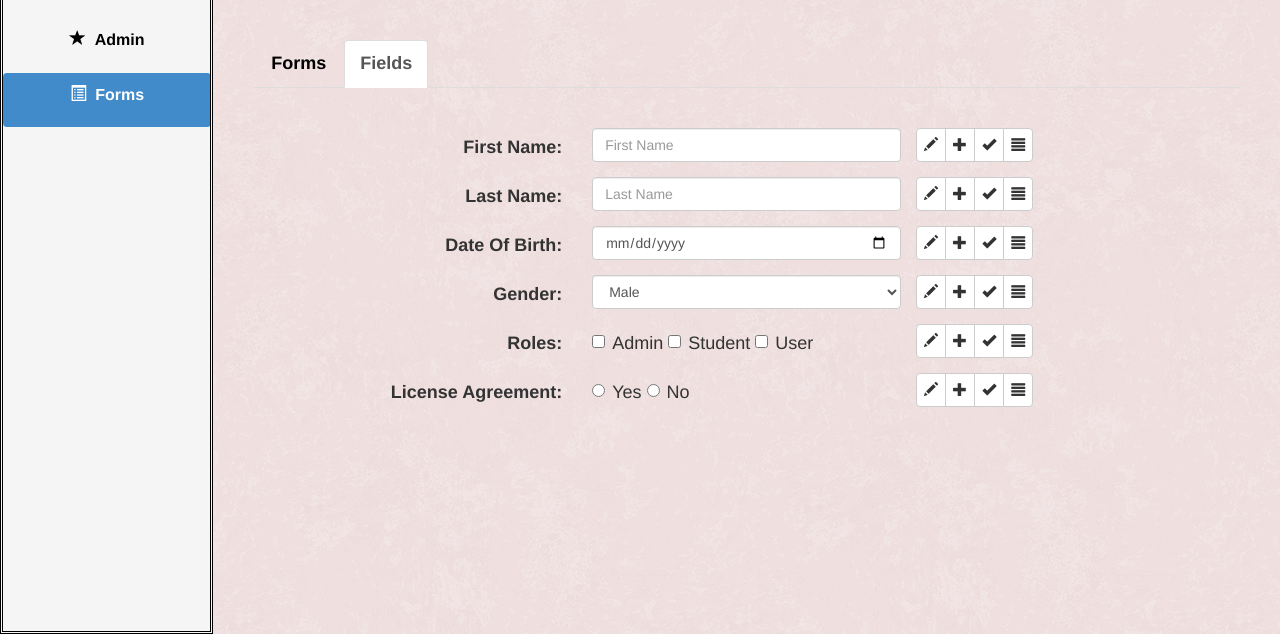
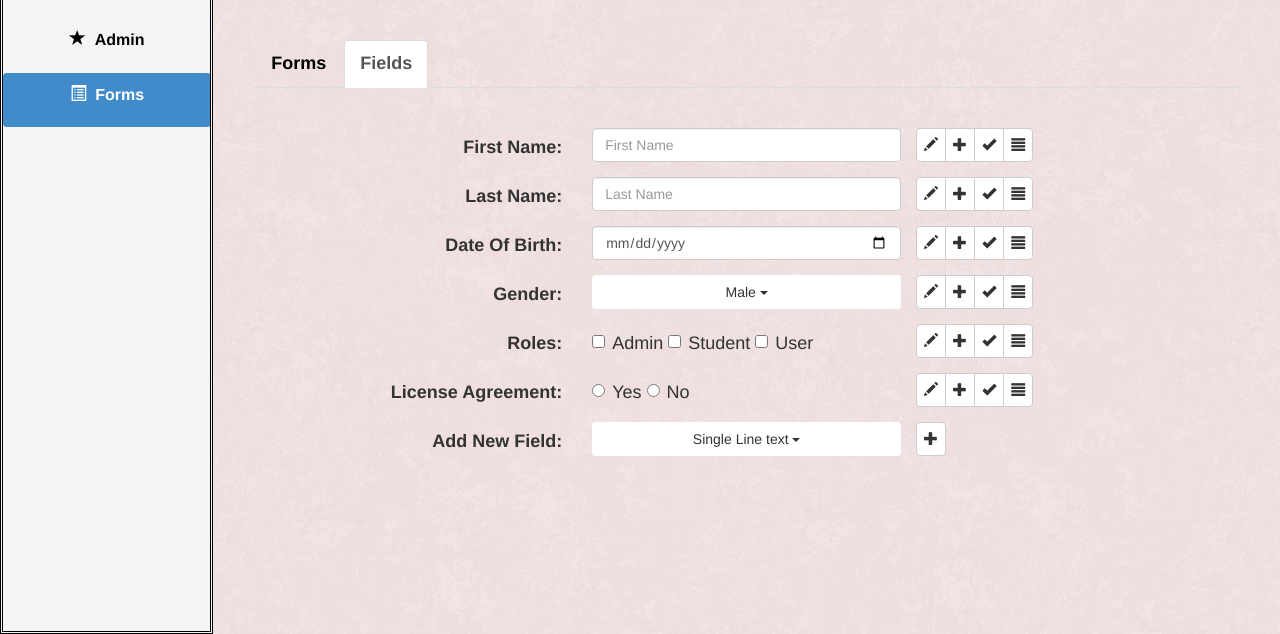
Before and after one commit to mounicagadi/WebDevSpring2016, a website: page public/assignment/form-fields.html in a window 1280 px wide. Shown: the part 166-800 px from the top of the page. Drawn offline with nearby package versions, Linux system fonts and the light colour scheme.

Commit message:
added seperate folder for css add the new field to form-fields page almost done

```diff
--- a/public/assignment/style.css
+++ b/public/assignment/css/style.css
@@ -5,7 +5,7 @@
 /* Move down content because we have a fixed navbar that is 50px tall */
 body {
     padding-top: 50px;
-    background-image:url("pink_rice.png");
+    background-image:url("../pink_rice.png");
 }
 
 
@@ -204,6 +204,11 @@ h2
     padding: 6px 7px;
 }
 
+.gender
+{
+    background-color: white;
+}
+
 @media screen and (max-width: 767px) {
     .table-responsive > .table-bordered {
         border: 1.5px solid #000000;
--- a/public/assignment/form-fields.html
+++ b/public/assignment/form-fields.html
@@ -16,7 +16,7 @@
     <link href="https://maxcdn.bootstrapcdn.com/bootstrap/3.3.6/css/bootstrap.min.css" rel="stylesheet">
 
     <!-- Custom styles for this template -->
-    <link href="style.css" rel="stylesheet">
+    <link href="css/style.css" rel="stylesheet">
 
 </head>
 
@@ -132,13 +132,17 @@
                             </div>
                         </div>
                         <div class="form-group">
-                            <label id="" class="col-sm-4 control-label">Gender:</label>
-                            <div class="col-sm-9 col-md-4">
-                                <select id="gender" name="dropdown" class="form-control input-md">
-                                    <option>Male</option>
-                                    <option>Female</option>
-                                </select>
-                            </div>
+                            <label for="dropdownMenu1" class="col-sm-4 control-label">Gender:</label>
+                               <div class="dropdown col-sm-9 col-md-4 ">
+                                     <button class="btn btn-block gender" type="input" id="dropdownMenu1" data-toggle="dropdown" aria-haspopup="true" aria-expanded="true">
+                                           Male
+                                         <span class="caret"></span>
+                                     </button>
+                                   <ul class="dropdown-menu" aria-labelledby="dropdownMenu1">
+                                       <li><a href="#">Male</a></li>
+                                       <li><a href="#">Female</a></li>
+                                   </ul>
+                               </div>
                             <div class="btn-group form-fields" role="group">
                                 <button type="button" class="btn btn-default" aria-label="Edit">
                                     <span class="glyphicon glyphicon-pencil" aria-hidden="true"></span>
@@ -213,6 +217,28 @@
                                 </button>
                             </div>
                         </div>
+                        <div class="form-group">
+                            <label for="dropdownMenu2" class="col-sm-4 control-label">Add New Field:</label>
+                            <div class="dropdown col-sm-9 col-md-4 ">
+                                <button class="btn btn-block gender" type="input" id="dropdownMenu2" data-toggle="dropdown" aria-haspopup="true" aria-expanded="true">
+                                    Single Line text
+                                    <span class="caret"></span>
+                                </button>
+                                <ul class="dropdown-menu" aria-labelledby="dropdownMenu1">
+                                    <li><a href="#">Single Line Text</a></li>
+                                    <li><a href="#">Date</a></li>
+                                    <li><a href="#">Dropdown</a></li>
+                                    <li><a href="#">CheckBox</a></li>
+                                    <li><a href="#">Radio Button</a></li>
+                                    <li><a href="#">Paragraph</a></li>
+                                </ul>
+                            </div>
+                            <div class="btn-group form-fields" role="group">
+                                <button type="button" class="btn btn-default" aria-label="Clone">
+                                    <span class="glyphicon glyphicon-plus" aria-hidden="true"></span>
+                                </button>
+                            </div>
+                        </div>
                     </form>
                 </div>
             </div>
```
Also changed, not shown: public/assignment/admin.html (+1 -1 lines), public/assignment/forms.html (+1 -1 lines), public/assignment/home.html (+1 -1 lines), public/assignment/login.html (+1 -1 lines), public/assignment/profile.html (+1 -1 lines), public/assignment/register.html (+1 -1 lines), public/assignment/css/dashboard.css (renamed from public/assignment/dashboard.css).
